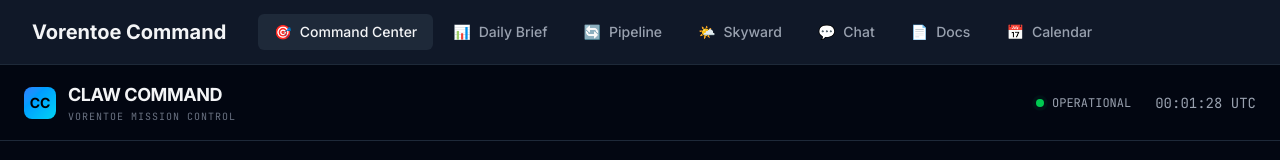
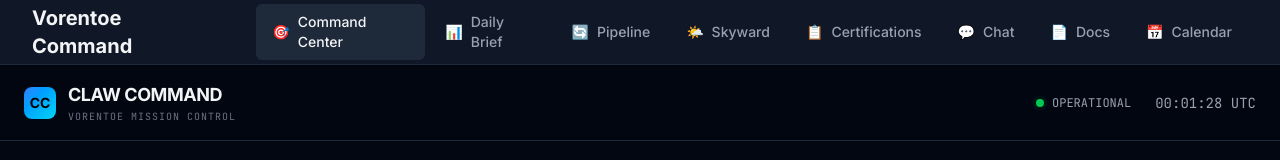
Before and after one commit to Shannon1980/Claw-Command, a Next.js app: page / in a window 1280 px wide. Shown: the top 160 px of the page. Built offline with nearby package versions, Linux system fonts and the light colour scheme; no server answers.

Commit message:
fix: resolve navigation merge conflict

```diff
--- a/src/components/layout/Navigation.tsx
+++ b/src/components/layout/Navigation.tsx
@@ -8,6 +8,7 @@ const navItems = [
   { href: "/brief", label: "Daily Brief", icon: "📊" },
   { href: "/pipeline", label: "Pipeline", icon: "🔄" },
   { href: "/skyward", label: "Skyward", icon: "🌤️" },
+  { href: "/certifications", label: "Certifications", icon: "📋" },
   { href: "/chat", label: "Chat", icon: "💬" },
   { href: "/docs", label: "Docs", icon: "📄" },
   { href: "/calendar", label: "Calendar", icon: "📅" },
```
